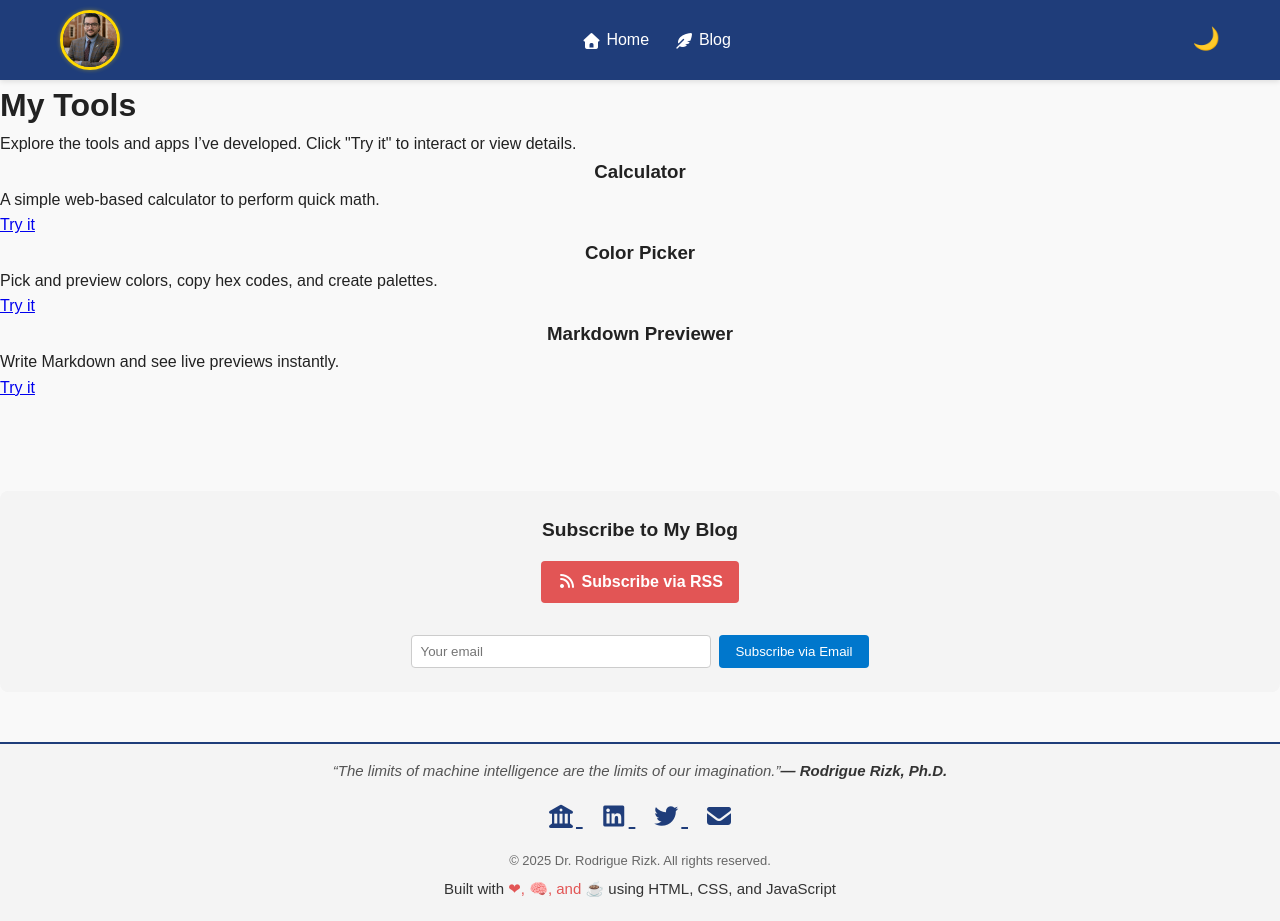
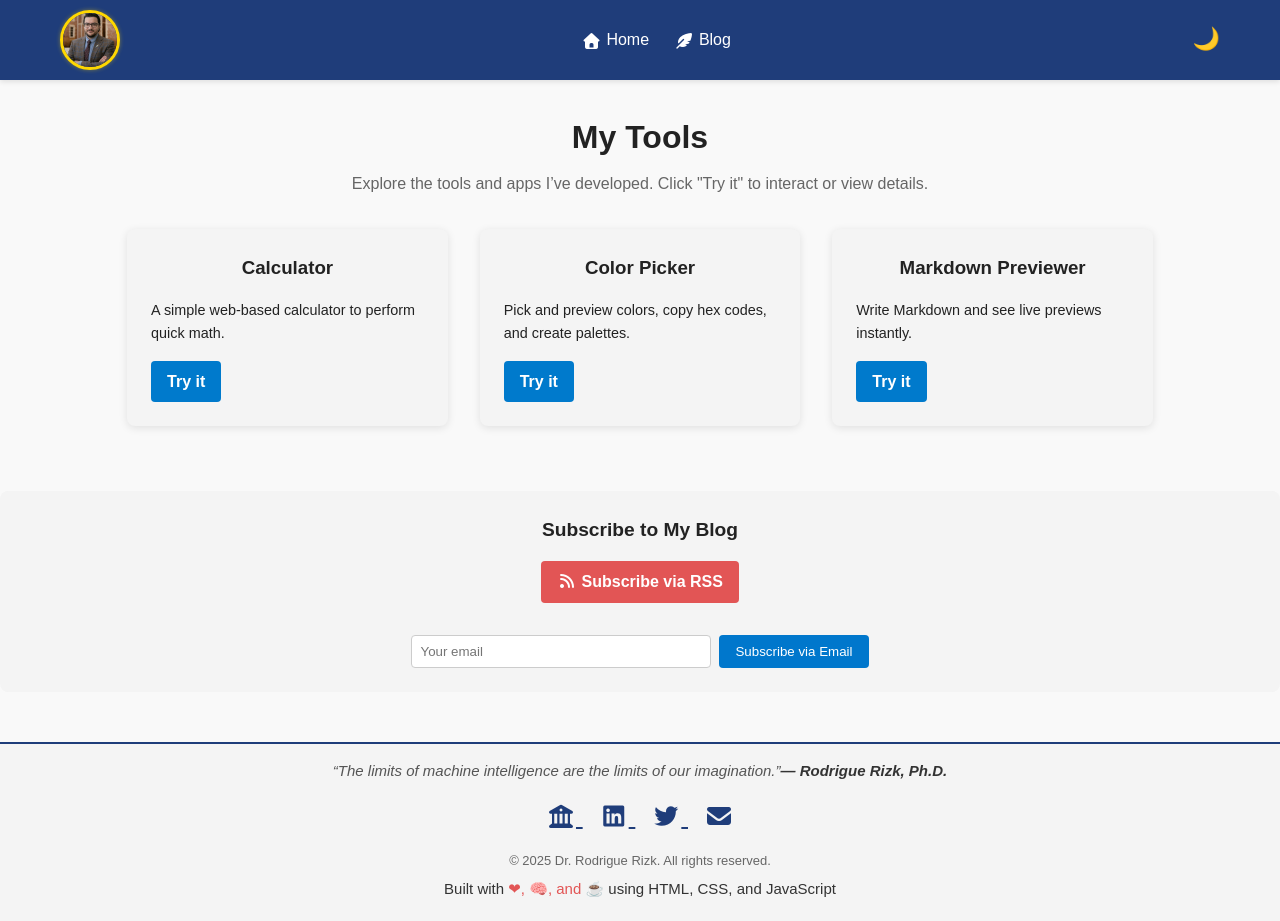
Before and after one commit to rodriguerizk/rodriguerizk.github.io, a Jekyll site: the page built from tools/index.html, in a window 1280 px wide and 921 px high. Built offline with Jekyll 4.4.1, drawn with Linux system fonts in a browser that asks for light colours; nearby versions of some CDN libraries.

Commit message:
Update style.css

```diff
--- a/css/style.css
+++ b/css/style.css
@@ -1463,3 +1463,108 @@ Mascot animation
   content: "(◕_◕)";
   /*transform: scale(1.5);*/ /* grow mascot */
 }
+
+
+
+
+/****************** Tools ***************
+****************************************/
+
+/* =========================
+   Tools Page Styles
+========================= */
+
+.tools-container {
+  max-width: 1100px;
+  margin: 0 auto;
+  padding: 2rem;
+  text-align: center;
+}
+
+.page-title {
+  font-size: 2rem;
+  margin-bottom: 0.5rem;
+}
+
+.page-subtitle {
+  color: #666;
+  margin-bottom: 2rem;
+}
+
+.tools-grid {
+  display: flex;
+  flex-wrap: wrap;
+  gap: 2rem;
+  justify-content: center;
+}
+
+.tool-card {
+  background-color: #f4f4f4;
+  border-radius: 8px;
+  padding: 1.5rem;
+  width: calc(33% - 1.33rem);
+  box-shadow: 0 2px 8px rgba(0,0,0,0.1);
+  transition: transform 0.3s ease, box-shadow 0.3s ease;
+  text-align: left;
+}
+
+.tool-card h3 {
+  margin-top: 0;
+}
+
+.tool-card p {
+  font-size: 0.9rem;
+  margin: 1rem 0;
+}
+
+.tool-card:hover {
+  transform: translateY(-5px);
+  box-shadow: 0 6px 20px rgba(0,0,0,0.15);
+}
+
+.tool-btn {
+  display: inline-block;
+  padding: 0.5rem 1rem;
+  background-color: #007acc;
+  color: #fff;
+  text-decoration: none;
+  border-radius: 4px;
+  font-weight: bold;
+  transition: background-color 0.3s;
+}
+
+.tool-btn:hover {
+  background-color: #005fa3;
+}
+
+/* Dark Mode Support */
+body.dark .tool-card {
+  background-color: #1a1a1a;
+  color: #eee;
+  box-shadow: 0 2px 8px rgba(255,255,255,0.05);
+}
+
+body.dark .tool-card:hover {
+  box-shadow: 0 6px 20px rgba(255,255,255,0.08);
+}
+
+body.dark .tool-btn {
+  background-color: #3399ff;
+}
+
+body.dark .tool-btn:hover {
+  background-color: #1a75ff;
+}
+
+/* Responsive */
+@media (max-width: 992px) {
+  .tool-card {
+    width: calc(50% - 1rem);
+  }
+}
+
+@media (max-width: 600px) {
+  .tool-card {
+    width: 100%;
+  }
+}
```
